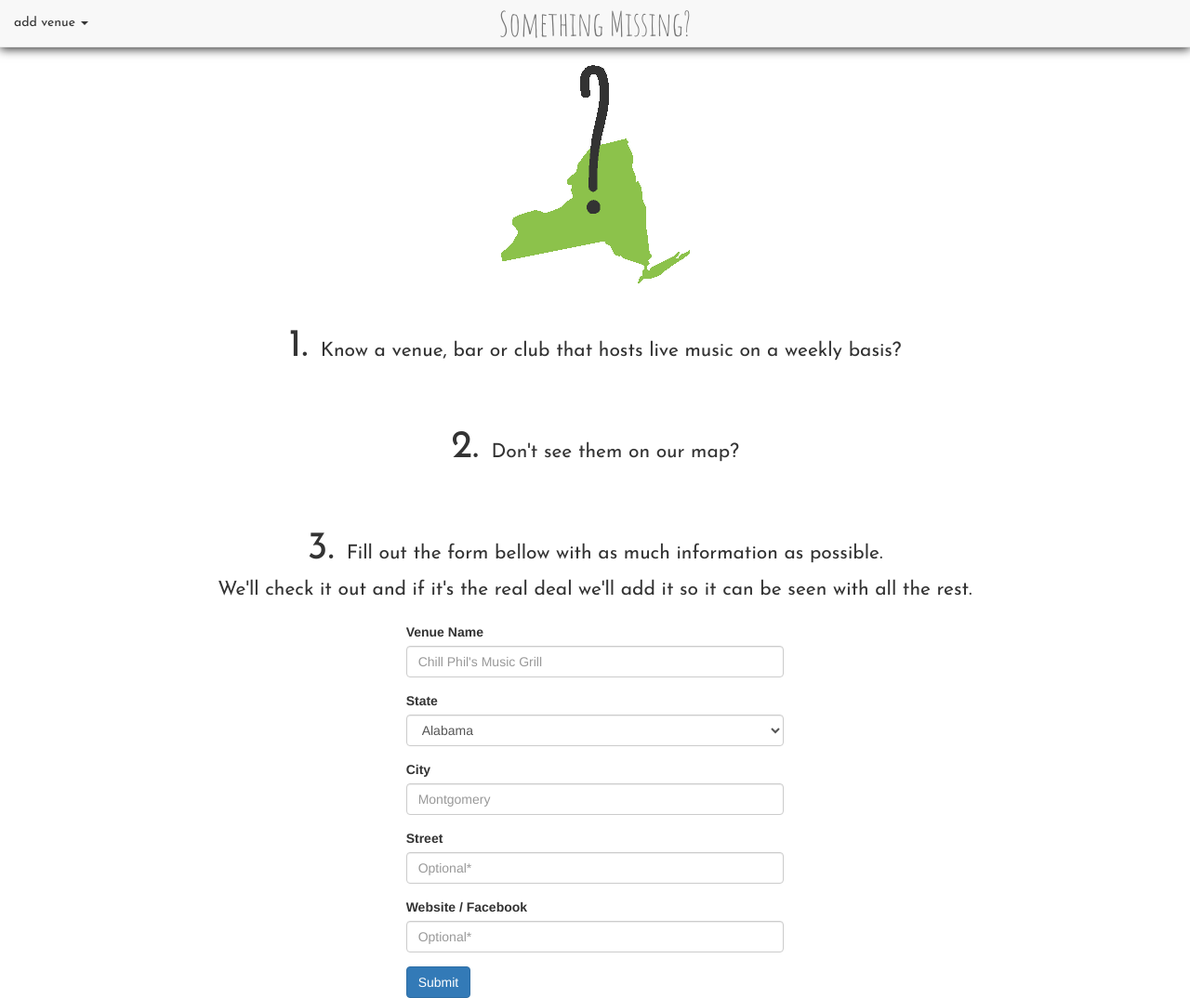
After one commit to JoshuaKozlo/mapplop, a Django app: page /addvenue/ in a window 1280 px wide. The commit adds this page. Shown: the whole page at 93% size. Run offline with Django 3.2, Linux system fonts and the light colour scheme; some libraries are stand-ins or nearby versions.

Commit message:
added add venue page

```diff
--- a/mapplop/urls.py
+++ b/mapplop/urls.py
@@ -20,7 +20,8 @@ from venues import views
 
 urlpatterns = [
     url(r'^admin/', include(admin.site.urls)),
-    url(r'^map/', 'venues.views.map'),
+    url(r'^themap/', 'venues.views.map'),
+     url(r'^addvenue/', 'venues.views.addVenue'),
     url(r'^getCities/', 'venues.views.getCities'),
     url(r'^getVenues/', 'venues.views.getVenues'),
 ] + static.static(settings.MEDIA_URL, document_root=settings.MEDIA_ROOT)
--- a/static/css/main.css
+++ b/static/css/main.css
@@ -10,6 +10,12 @@ FONTS: Josefin+Sans|Questrial|Amatic+SC
 html {
 	font-size: 10px;
 }
+
+body {
+	padding-top: 55px;
+}
+
+
 g {
 	fill: #eaeaea;
 	stroke:#141414;
@@ -70,9 +76,6 @@ nav {
 	box-shadow: 0px 2px 10px #333333;
 }
 
-.map {
-	margin-top: 70px;
-}
 
 a,
 a:visited,
@@ -83,7 +86,7 @@ a:hover {
 	color: black;
 }
 
-#headline:hover {
+#level1:hover {
 	text-decoration: underline;
 }
 
@@ -98,14 +101,110 @@ a:hover {
 }
 
 
+.logo {
+	padding-top: 10px;
+	max-width: 30px;
+}
 
-img {
+.add {
+	text-align: right;
+	font-family: 'Josefin Sans';
+	font-size: 1.5em;
+}
+
+#level1 {
+	font-size: 2em;
+	font-family: 'Amatic SC';
+}
+
+.data img {
 	border-radius: 50%;
 	box-shadow: 0px 2px 30px #333;
-	width: 25%;
+	max-width: 25%;
 	margin: auto;
 }
 
-img:active {
+.data img:active {
 	box-shadow: 0px 2px 10px #333;
 }
+
+
+
+
+
+#plus {
+	color: #8CC24B;
+}
+
+#minus {
+	color: #C54B51;
+}
+
+.navbar-brand {
+  float: none;
+  }
+
+.navbar-center {
+	position: absolute;
+	width: 100%;
+	left: 0;
+	top: 0;
+	text-align: center;
+	margin: auto;
+	height:100%;
+}
+
+nav img {
+	max-width: 40px;
+}
+
+ul {
+	padding-right: 15px;
+}
+
+footer {
+	background-color: #eaeaea;
+	box-shadow: 0px 2px 10px #333;
+}
+
+ul,
+li {
+	font-family: "Josefin Sans";
+}
+
+p {
+	font-family: "Josefin Sans";
+	text-align: center;
+	margin-top: 30px;
+}
+
+.show {
+	display: block;
+	margin: auto;
+	border-radius: 50%;
+	box-shadow: 0px 2px 30px #333;
+	max-width: 10%;
+	margin: auto;
+
+}
+
+img {
+	display: block;
+	margin: auto;
+}
+
+.number {
+	font-size: 2em;
+}
+
+@media only screen and (max-width : 992px) {
+	html {
+		font-size: 6px;
+	}
+
+	#level1 {
+		font-size: 1.25em;
+	}
+
+
+}
--- /dev/null
+++ b/static/js/addvenue.js
@@ -0,0 +1,8 @@
+$.ajax({
+	method: "GET",
+	url: '/static/json/statelist.json'
+}).done(function( data ){
+	for (var i = 0; i < data.length; i++) {
+		$("select").append('<option>' + data[i].name + '</option>');
+	};
+})
--- /dev/null
+++ b/static/json/statelist.json
@@ -0,0 +1,53 @@
+[
+{"name":"Alabama","alpha-2":"AL"},
+{"name":"Alaska","alpha-2":"AK"},
+{"name":"Arizona","alpha-2":"AZ"},
+{"name":"Arkansas","alpha-2":"AR"},
+{"name":"California","alpha-2":"CA"},
+{"name":"Colorado","alpha-2":"CO"},
+{"name":"Connecticut","alpha-2":"CT"},
+{"name":"Delaware","alpha-2":"DE"},
+{"name":"District of Columbia","alpha-2":"DC"},
+{"name":"Florida","alpha-2":"FL"},
+{"name":"Georgia","alpha-2":"GA"},
+{"name":"Hawaii","alpha-2":"HI"},
+{"name":"Idaho","alpha-2":"ID"},
+{"name":"Illinois","alpha-2":"IL"},
+{"name":"Indiana","alpha-2":"IN"},
+{"name":"Iowa","alpha-2":"IA"},
+{"name":"Kansa","alpha-2":"KS"},
+{"name":"Kentucky","alpha-2":"KY"},
+{"name":"Lousiana","alpha-2":"LA"},
+{"name":"Maine","alpha-2":"ME"},
+{"name":"Maryland","alpha-2":"MD"},
+{"name":"Massachusetts","alpha-2":"MA"},
+{"name":"Michigan","alpha-2":"MI"},
+{"name":"Minnesota","alpha-2":"MN"},
+{"name":"Mississippi","alpha-2":"MS"},
+{"name":"Missouri","alpha-2":"MO"},
+{"name":"Montana","alpha-2":"MT"},
+{"name":"Nebraska","alpha-2":"NE"},
+{"name":"Nevada","alpha-2":"NV"},
+{"name":"New Hampshire","alpha-2":"NH"},
+{"name":"New Jersey","alpha-2":"NJ"},
+{"name":"New Mexico","alpha-2":"NM"},
+{"name":"New York","alpha-2":"NY"},
+{"name":"North Carolina","alpha-2":"NC"},
+{"name":"North Dakota","alpha-2":"ND"},
+{"name":"Ohio","alpha-2":"OH"},
+{"name":"Oklahoma","alpha-2":"OK"},
+{"name":"Oregon","alpha-2":"OR"},
+{"name":"Pennsylvania","alpha-2":"PA"},
+{"name":"Rhode Island","alpha-2":"RI"},
+{"name":"South Carolina","alpha-2":"SC"},
+{"name":"South Dakota","alpha-2":"SD"},
+{"name":"Tennessee","alpha-2":"TN"},
+{"name":"Texas","alpha-2":"TX"},
+{"name":"Utah","alpha-2":"UT"},
+{"name":"Vermont","alpha-2":"VT"},
+{"name":"Virginia","alpha-2":"VA"},
+{"name":"Washington","alpha-2":"WA"},
+{"name":"West Virginia","alpha-2":"WV"},
+{"name":"Wisconsin","alpha-2":"WI"},
+{"name":"Wyoming","alpha-2":"WY"}
+]
--- /dev/null
+++ b/templates/addvenue.html
@@ -0,0 +1,97 @@
+{% load staticfiles %}
+<!DOCTYPE html>
+<html lang="en">
+	<head>
+		<meta charset="utf-8">
+    	<meta http-equiv="X-UA-Compatible" content="IE=edge">
+    	<meta name="viewport" content="width=device-width, initial-scale=1, maximum-scale=1, user-scalable=no">
+    	<title>Mapplop</title>
+		<!-- Styles -->
+    	<link rel="stylesheet" href="https://maxcdn.bootstrapcdn.com/bootstrap/3.3.5/css/bootstrap.min.css">
+    	<link rel="stylesheet" href="{% static 'css/main.css' %}">
+    	<!-- Fonts -->
+    	<link href='http://fonts.googleapis.com/css?family=Josefin+Sans|Questrial|Amatic+SC' rel='stylesheet' type='text/css'>
+	</head>
+	<body>
+		<!-- Navigation Bar -->
+		<nav class="navbar navbar-default navbar-fixed-top" role="navigation">
+			<!-- Navbar Center Piece -->
+			<div class="navbar-center navbar-brand">
+				<a href="#top" class="navbar-brand" id="level1">Something Missing?</a>
+			</div>
+			<!-- Navbar Dropdown -->
+			<ul class="nav navbar-nav">
+     			<li class="dropdown">
+		          <a href="#" class="dropdown-toggle" data-toggle="dropdown" role="button" aria-haspopup="true" aria-expanded="false">add venue <span class="caret"></span></a>
+		          <ul class="dropdown-menu">
+		          	<li><a href="#">Home</a></li>
+		          	<li role="separator" class="divider"></li>
+		            <li><a href="/themap">the map</a></li>
+		            <li role="separator" class="divider"></li>
+		            <li><a href="#">Venue remove request</a></li>
+		            <li role="separator" class="divider"></li>
+		            <li class="dropdown-header">Follow Us On...</li>
+		            <li><a href="https://www.facebook.com/mapplop/">Facebook</a></li>
+		            <li><a href="https://twitter.com/mapplop">Twitter</a></li>
+		            <li><a href="https://www.youtube.com/channel/UCit7jhRfrhsn45B2Yx9Tv2A">Youtube</a></li>
+		          </ul>
+		        </li>
+		      </ul>
+		</nav>
+		<div class="container-fluid">
+			<div class="row">
+				<div class="col-xs-12">
+					<img src="{% static 'img/newyorkquestion.png' %}">
+				</div>
+			</div>
+			<div class="row">
+				<div class="col-xs-12">
+					<p class="lead"><span class="number">1. </span>Know a venue, bar or club that hosts live music on a weekly basis?</p>
+				</div>
+			</div>
+			<div class="row">
+				<div class="col-xs-12">
+					<p class="lead"><span class="number">2. </span>Don't see them on our map?</p>
+				</div>
+			</div>
+			<div class="row">
+				<div class="col-xs-12">
+					<p class="lead"><span class="number">3. </span>Fill out the form bellow with as much information as possible. <br> We'll check it out and if it's the real deal we'll add it so it can be seen with all the rest. </p>
+				</div>
+			</div>
+		</div>
+		<div class="row">
+			<div class="col-xs-8 col-xs-offset-2 col-sm-4 col-sm-offset-4">
+				<form>
+					<div class="form-group">
+						<label for="name">Venue Name</label>
+		    			<input type="text" class="form-control" id="name" placeholder="Chill Phil's Music Grill">
+		    		</div>
+		    		<div class="form-group">
+		    			<label for="state">State</label>
+		    			<select class="form-control">
+						</select>
+		    		</div>
+		    		<div class="form-group">
+						<label for="city">City</label>
+		    			<input type="text" class="form-control" id="city" placeholder="Montgomery">
+		    		</div>
+		    		<div class="form-group">
+						<label for="street">Street</label>
+		    			<input type="text" class="form-control" id="street" placeholder="Optional*">
+		    		</div>
+		    		<div class="form-group">
+						<label for="website">Website / Facebook</label>
+		    			<input type="text" class="form-control" id="website" placeholder="Optional*">
+		    		</div>
+
+		    		 <button type="submit" class="btn btn-primary">Submit</button>
+				</form>
+			</div>
+		</div>
+		<!-- Plugins -->
+		<script src="https://ajax.googleapis.com/ajax/libs/jquery/1.11.3/jquery.min.js"></script>
+		<script src="https://maxcdn.bootstrapcdn.com/bootstrap/3.3.5/js/bootstrap.min.js"></script>
+		<script src="{% static 'js/addvenue.js' %}"></script>
+	</body>
+</html>
--- a/venues/views.py
+++ b/venues/views.py
@@ -8,6 +8,9 @@ from .models import City, Venue
 # Create your views here.
 def map(request):
 	return render(request, 'map.html')
+
+def addVenue(request):
+	return render(request, 'addvenue.html')
 
 
 def getCities(request):
```
Also changed, not shown: static/js/map.js (+17 -8 lines), templates/map.html (+32 -3 lines), media/CA_LOS_ANGELES_HOTEL_CAFE.jpg (added), media/CA_SAN_DIEGO_CASBAH.png (added), media/CA_SAN_DIEGO_CASBAH_Y5EdPEn.png (added), media/CA_SOLONA_BEACH_BELLY_UP.png (added), media/CA_SOLONA_BEACH_BELLY_UP_Z17JOrJ.png (added), static/img/bandplop.png (added), static/img/chillphil.png (added), static/img/newyorkquestion.png (added).
